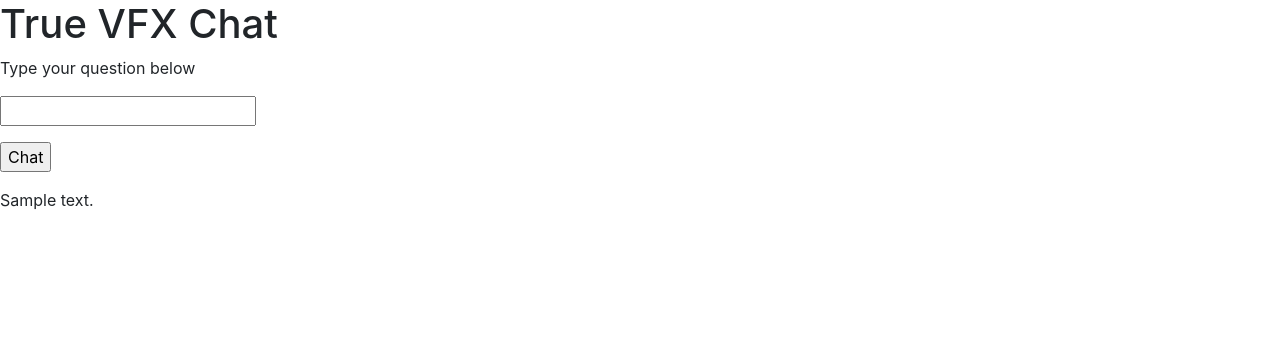
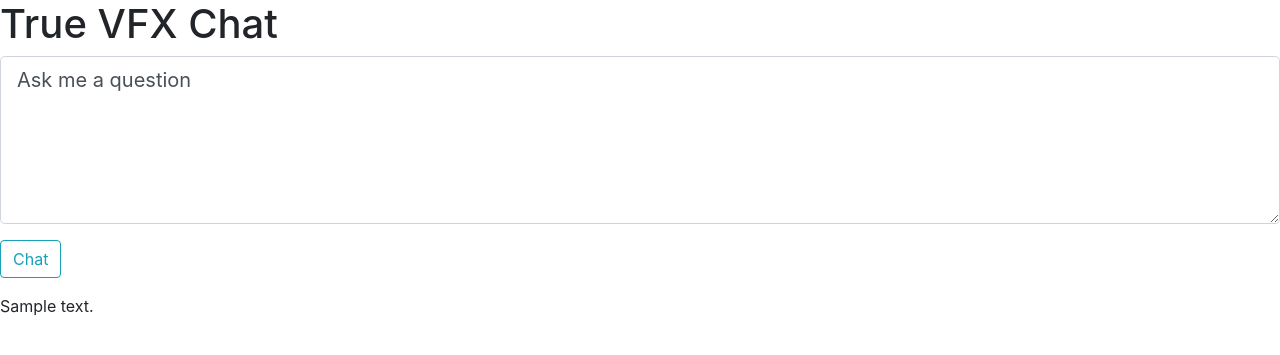
Before and after one commit to iwatts3519/truevfx_chat, a Flask app: template templates/index.html in a window 1280 px wide. Shown: the top 355 px of the page. Run offline with Flask 2, Linux system fonts and the light colour scheme; the template is opened without the code that fills it: most values are stand-ins (such as "Sample title", 1, 10 or a date in 2020); some libraries are stand-ins or nearby versions.

```diff
--- a/templates/index.html
+++ b/templates/index.html
@@ -8,10 +8,9 @@
 </head>
 <body>
     <h1>True VFX Chat</h1>
-    <p>Type your question below</p>
     <form  action="{{ url_for('chat_vfx') }}" method="post">
-        <p><input type="text" width="200" name="question" id="question"></p>
-        <p><input type="submit" value="Chat" /></p>
+        <p><textarea rows="5" name="question" id="question" class="form-control form-control-lg">Ask me a question</textarea></p>
+        <p><input type="submit" value="Chat" class="btn btn-outline-info" /></p>
         <p>{{ answer }}</p>
     </form>
     <link rel="stylesheet" href="https://stackpath.bootstrapcdn.com/bootstrap/4.3.1/js/bootstrap.min.js" integrity="sha384-JjSmVgyd0p3pXB1rRibZUAYoIIy6OrQ6VrjIEaFf/nJGzIxFDsf4x0xIM+B07jRM" crossorigin="anonymous">
```
